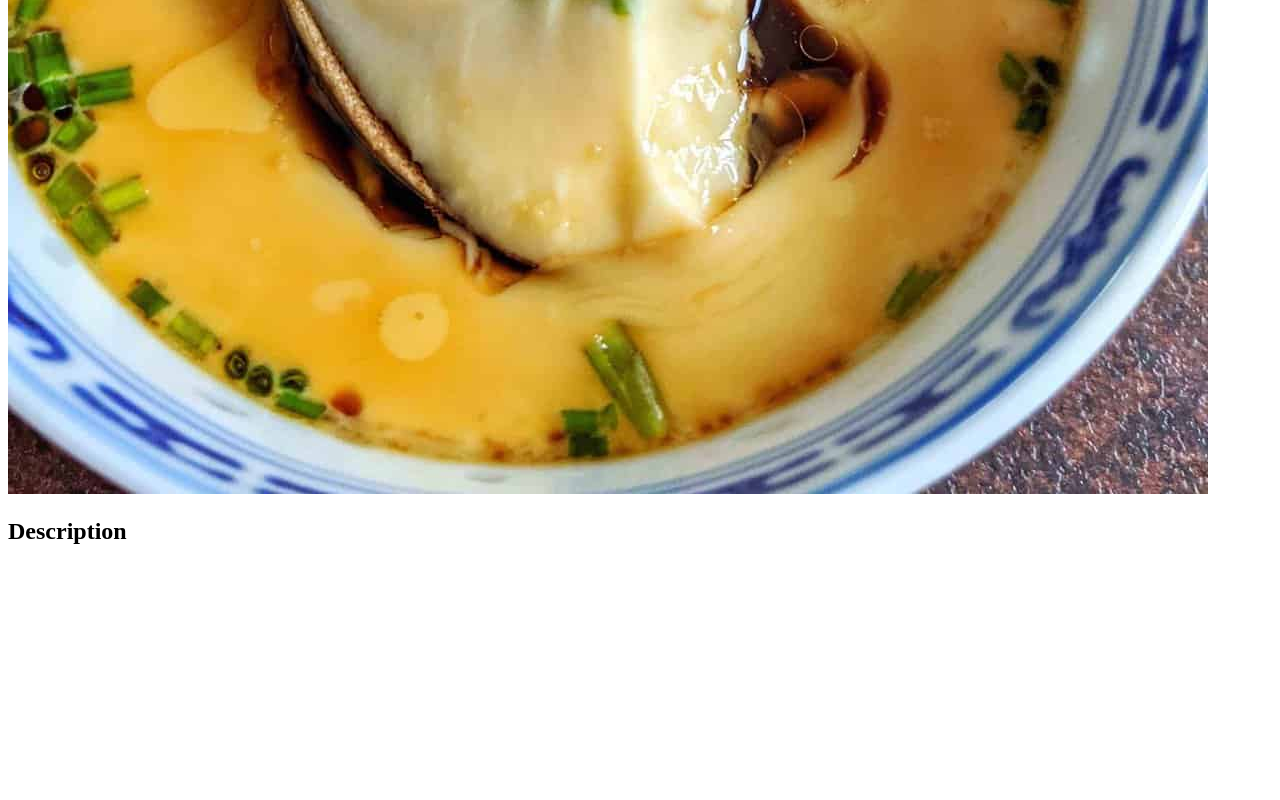
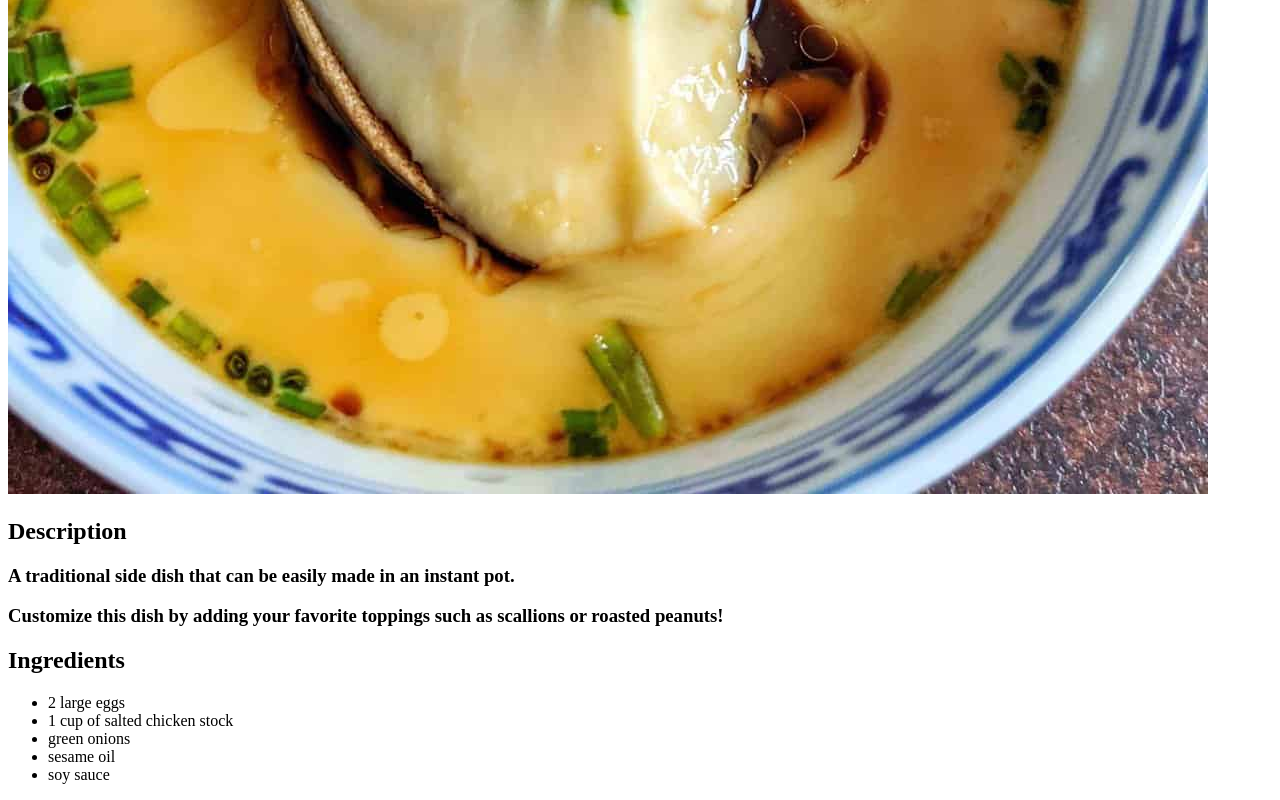
Before and after one commit to ruthenyue/odin-recipes, a plain HTML site: page recipes/savory-steamed-egg.html in a window 1280 px wide. Shown: the part 786-1586 px from the top of the page. Before the commit the page ends 1351 px from the top, so only its background shows below. Drawn offline with Linux system fonts and the light colour scheme.

Commit message:
Add steamed egg ingredients list

```diff
--- a/recipes/savory-steamed-egg.html
+++ b/recipes/savory-steamed-egg.html
@@ -8,5 +8,18 @@
     <h1>Savory Steamed Egg</h1>
     <img src="../img/steamed-egg.jpg" alt="steamed egg custard with soy sauce and green onion">
     <h2>Description</h2>
+    <h3>
+        <p>A traditional side dish that can be easily made in an instant pot.</p>
+        <p>Customize this dish by adding your favorite toppings such as scallions or roasted peanuts!</p>
+    </h3>
+    <h2>Ingredients</h2>
+    <ul>
+        <li>2 large eggs</li>
+        <li>1 cup of salted chicken stock</li>
+        <li>green onions</li>
+        <li>sesame oil</li>
+        <li>soy sauce</li>
+    </ul>
+
 </body>
 </html>
```
